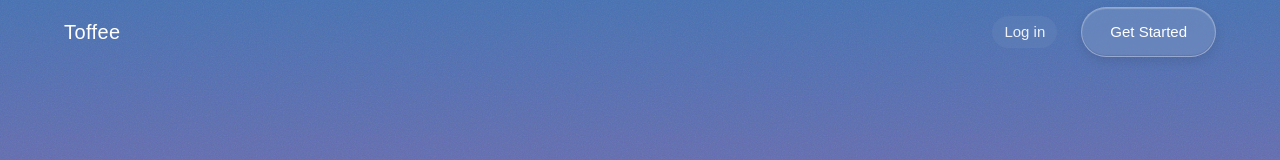
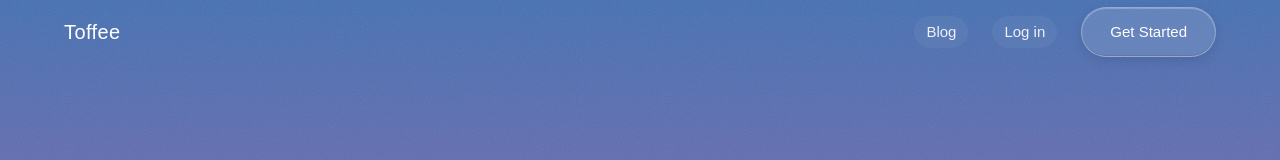
Before and after one commit to VishiATChoudhary/toffee-landing, a Next.js app: page / in a window 1280 px wide. Shown: the top 160 px of the page. Built offline with nearby package versions, Linux system fonts and the light colour scheme; a web font is replaced by a local one.

Commit message:
Add blog link to landing page navigation
Co-Authored-By: Claude Opus 4.6 (1M context) <noreply@anthropic.com>

```diff
--- a/components/Nav.tsx
+++ b/components/Nav.tsx
@@ -9,6 +9,9 @@ export default function Nav() {
           Toffee
         </a>
         <div className={styles.actions}>
+          <Button href="/blog" variant="text">
+            Blog
+          </Button>
           <Button href="/login" variant="text">
             Log in
           </Button>
```
